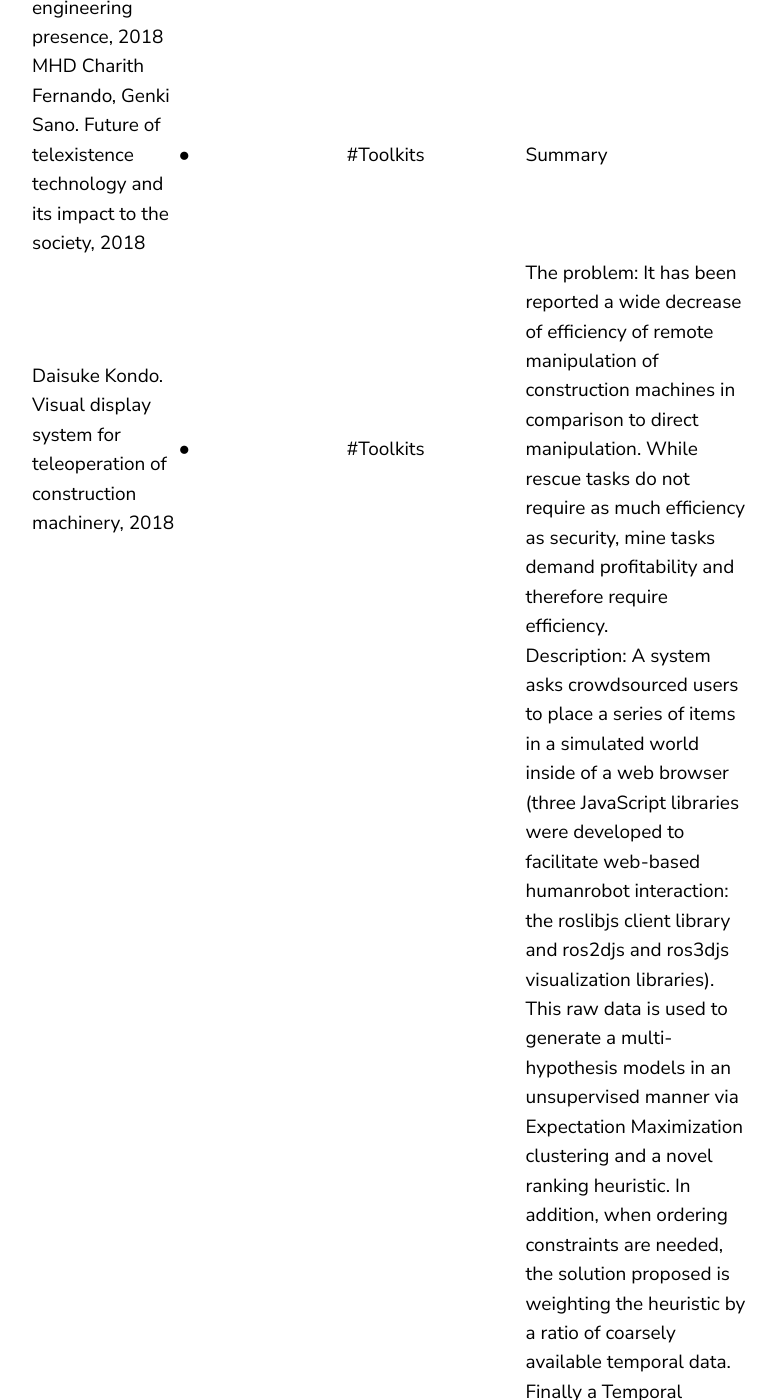
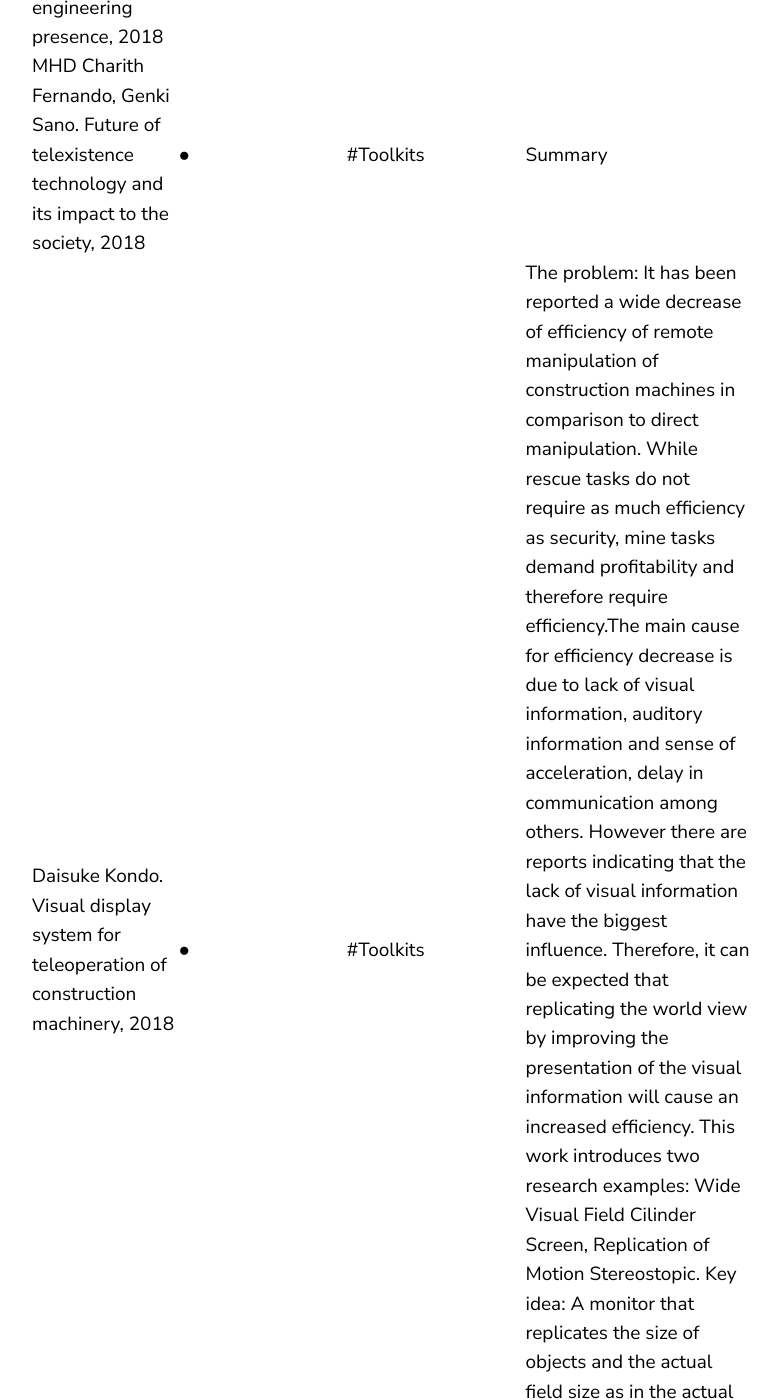
Before and after one commit to jluis9796/jluis9796.github.io, a Jekyll site: the page built from _posts/2020-05-24-telexistence.markdown, in a window 1280 px wide and 1400 px high, scrolled down 3483 px. Shown: the whole window, without its empty margins (68-848 px from the left). Built offline with Jekyll 4.4.1, drawn with Linux system fonts in a browser that asks for light colours; some of the changed text lies outside the part shown.

Commit message:
Update 2020-05-24-telexistence.markdown

```diff
--- a/_posts/2020-05-24-telexistence.markdown
+++ b/_posts/2020-05-24-telexistence.markdown
@@ -91,7 +91,7 @@ failures and grasping errors, while significantly reducing the number of user in
     <td></td>
     <td></td>
     <td>#Toolkits</td>
-    <td>The problem: It has been reported a wide decrease of efficiency of remote manipulation of construction machines in comparison to direct manipulation. While rescue tasks do not require as much efficiency as security, mine tasks demand profitability and therefore require efficiency. </td>
+    <td>The problem: It has been reported a wide decrease of efficiency of remote manipulation of construction machines in comparison to direct manipulation. While rescue tasks do not require as much efficiency as security, mine tasks demand profitability and therefore require efficiency.The main cause for efficiency decrease is due to lack of visual information, auditory information and sense of acceleration, delay in communication among others. However there are reports indicating that the lack of visual information have the biggest influence. Therefore, it can be expected that replicating the world view by improving the presentation of the visual information will cause an increased efficiency. This work introduces two research examples: Wide Visual Field Cilinder Screen, Replication of Motion Stereostopic. Key idea: A monitor that replicates the size of objects and the actual field size as in the actual environment. Also, the monitor should be enough far away to avoid tiredness and undesired stereoscopic effects. Head mount display was also avoided due to avoid user to get tired. </td>
     </tr>
     <tr>
     <td>Russell C. Toris. Spatial and Temporal Learning in Robotic Pickand-Place Domains via Demonstrations and Observations, Phd thesis, 2016 <a href= "https://digitalcommons.wpi.edu/cgi/viewcontent.cgi?article=1134&context=etd-dissertations" > (Link) </a></td>
```
